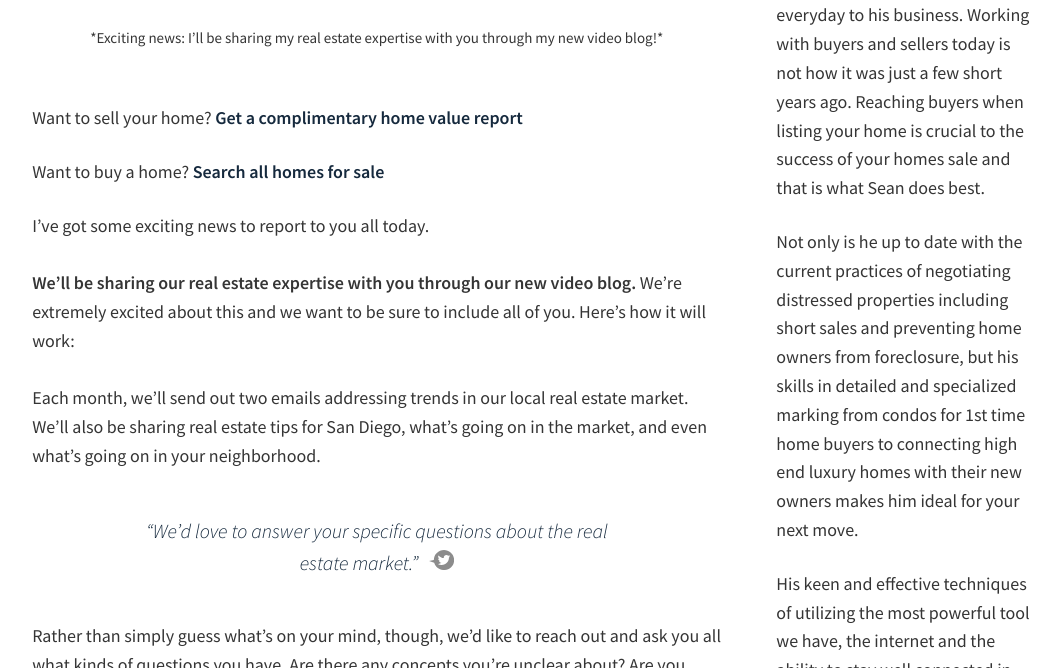
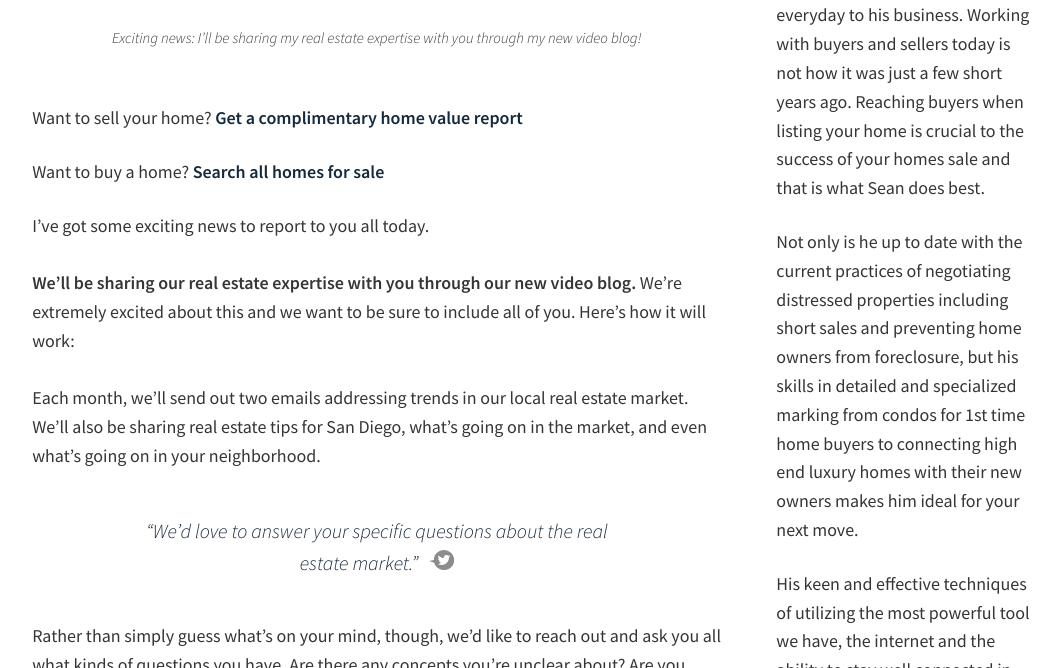
Before and after one commit to Vyral/sean-zanganeh-blog, a Jekyll site: the page built from _posts/2016-10-10-welcome-to-our-new-video-blog.md, in a window 1280 px wide and 900 px high, scrolled down 744 px, cut to the strip 232-900 px from the top of the window. Shown: the whole strip, without its empty margins (97-1157 px from the left). Built offline with Jekyll 4.4.1, drawn with Linux system fonts in a browser that asks for light colours; nearby versions of some CDN libraries.

Commit message:
Updated '/_posts/2016-10-10-welcome-to-our-new-video-blog.md' via CloudCannon

```diff
--- a/_posts/2016-10-10-welcome-to-our-new-video-blog.md
+++ b/_posts/2016-10-10-welcome-to-our-new-video-blog.md
@@ -19,7 +19,7 @@ youtube_code: XN7YPkiNx2E
 
 {% include youtube.html %}
 
-<div style="text-align: center">*Exciting news: I’ll be sharing my real estate expertise with you through my new video blog!*</div>
+<div style="text-align: center"><i>Exciting news: I’ll be sharing my real estate expertise with you through my new video blog!</i></div>
 
 &nbsp;
 
```
